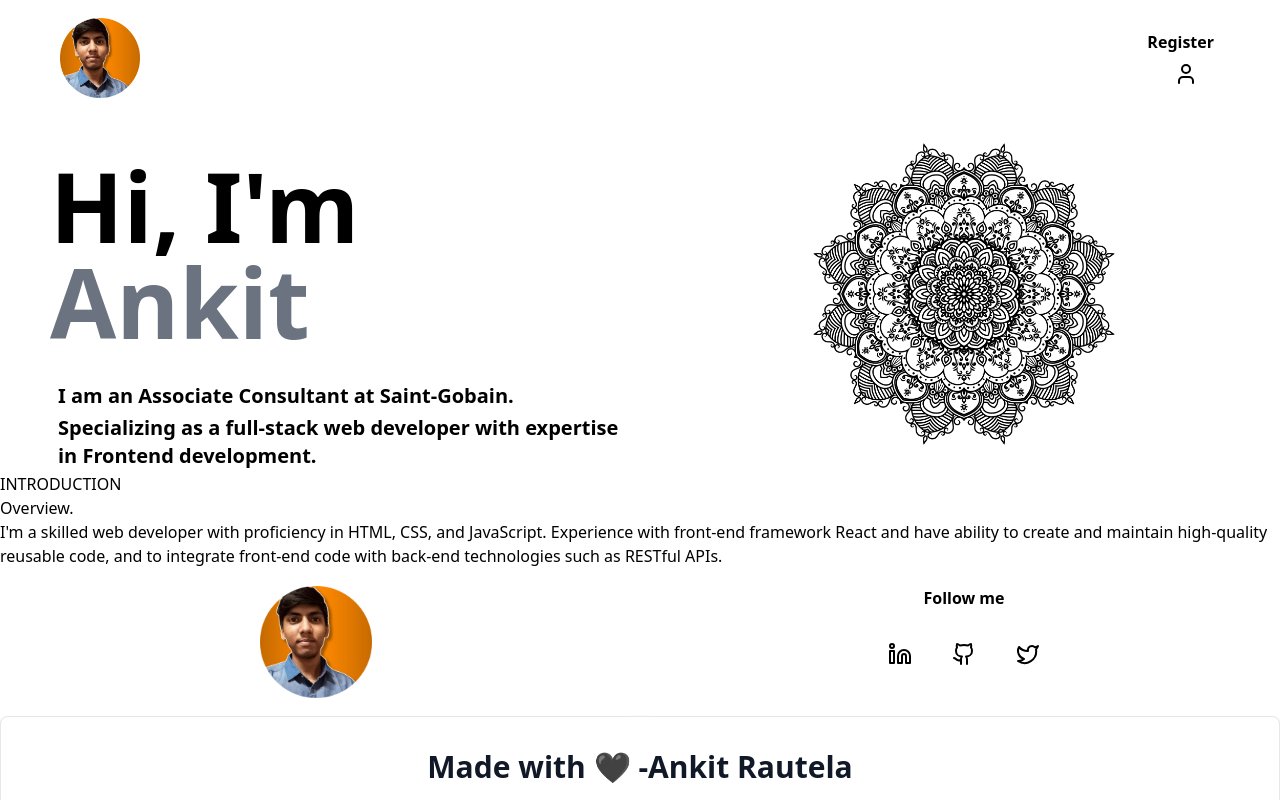
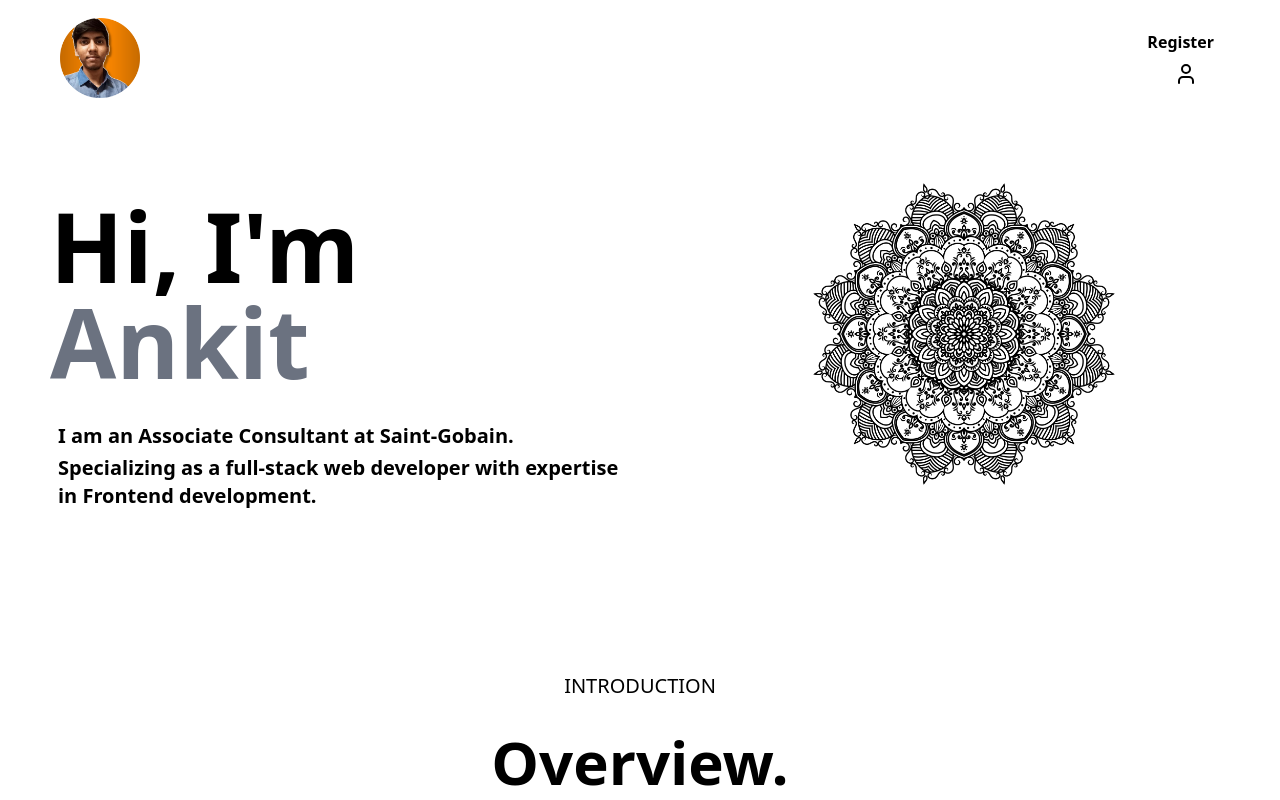
Before and after one commit to Ankit-Rautela/AR-Project, a React (Vite) app in the folder AR-Project-Frontend/: page /Home in a window 1280 px wide. Shown: the top 800 px of the page. Built offline with nearby package versions, Linux system fonts and the light colour scheme.

Commit message:
Intro. update

```diff
--- a/AR-Project-Frontend/src/Components/Intro.jsx
+++ b/AR-Project-Frontend/src/Components/Intro.jsx
@@ -3,14 +3,21 @@ import React from "react";
 const Intro = () => {
   return (
     <>
-      INTRODUCTION
-      <h1>Overview.</h1>
-      <p>
-        I'm a skilled web developer with proficiency in HTML, CSS, and
-        JavaScript. Experience with front-end framework React and have ability
-        to create and maintain high-quality reusable code, and to integrate
-        front-end code with back-end technologies such as RESTful APIs.
-      </p>
+      <div className="flex justify-center mt-40">
+        <p className="font-normal text-xl">INTRODUCTION</p>
+      </div>
+      <div className="flex justify-center my-8">
+        <p className="font-extrabold text-6xl">Overview.</p>
+      </div>
+      <div className="flex justify-center">
+        <p className="mx-64 my-20 font-normal">
+          I'm a skilled web developer with proficiency in HTML, CSS, and
+          JavaScript. Experience with front-end framework React and have ability
+          to create and maintain high-quality reusable code, and to integrate
+          front-end code with back-end technologies such as RESTful APIs.
+        </p>
+      </div>
+
     </>
   );
 };
--- a/AR-Project-Frontend/src/Components/ProfileBanner.jsx
+++ b/AR-Project-Frontend/src/Components/ProfileBanner.jsx
@@ -3,7 +3,7 @@ import Frontlogo from "../assets/FrontLogo.png";
 const ProfileBanner = () => {
   return (
     <>
-      <div className="grid grid-cols-1 sm:grid-cols-2 gap-4 bg-white">
+      <div className="grid grid-cols-1 sm:grid-cols-2 gap-4 bg-white my-10">
         <div className="min-h-[100px] border-2 border-white rounded mx-auto pl-12 my-auto ml-15 mr-2 mt-10 font-extrabold text-8xl">
           <h1>Hi, I'm <span className="text-gray-500">Ankit</span></h1>
           <div className="text-xl mt-6 ml-2 pt-2">
```
